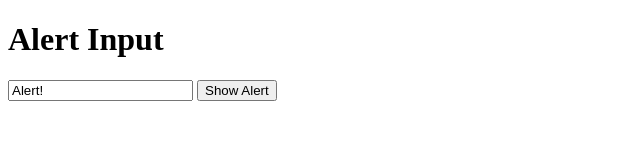
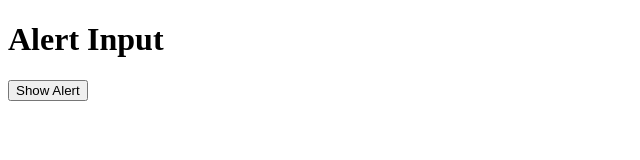
Before and after one commit to shenera/shenera.github.io, a plain HTML site: page Ch02-07 Alert Input/index.html in a window 1280 px wide. Shown: the whole page, without its empty margins (0-640 px from the left). Drawn offline with Linux system fonts and the light colour scheme.

Commit message:
Update index.html

```diff
--- a/Ch02-07 Alert Input/index.html
+++ b/Ch02-07 Alert Input/index.html
@@ -8,8 +8,7 @@
 <body>
   <h1>Alert Input</h1>
   <p>
-    <input type="text" id="alertInputText" value="Alert!">
-    <button onclick="doShowAlert();">Show Alert</button>
+      <button onclick="doShowAlert();">Show Alert</button>
   </p>
 
   <script>
```
